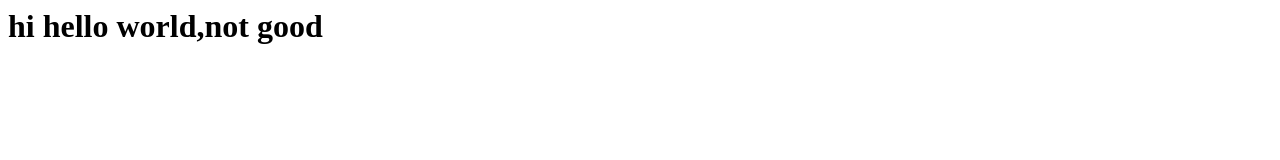
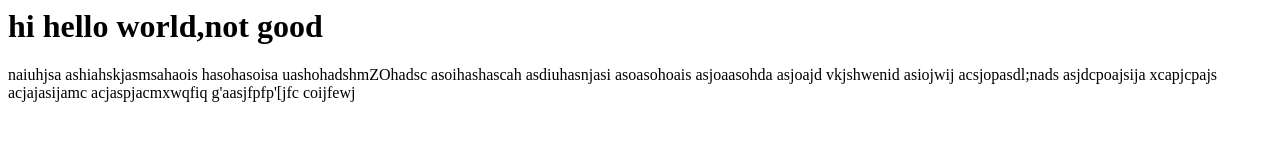
Before and after one commit to lakshspm26mutkkr/MyFirstRepo, a plain HTML site: page index.html in a window 1280 px wide. Drawn offline with Linux system fonts and the light colour scheme.

Commit message:
Update index.html

```diff
--- a/index.html
+++ b/index.html
@@ -2,5 +2,8 @@
 <head><title>new page</title>
 <body>
 <h1>hi hello world,not good</h1>
+<p>naiuhjsa ashiahskjasmsahaois hasohasoisa uashohadshmZOhadsc asoihashascah
+  asdiuhasnjasi asoasohoais asjoaasohda asjoajd vkjshwenid asiojwij acsjopasdl;nads
+  asjdcpoajsija xcapjcpajs  acjajasijamc acjaspjacmxwqfiq g'aasjfpfp'[jfc coijfewj</p>
 </body>
 </html>
```
